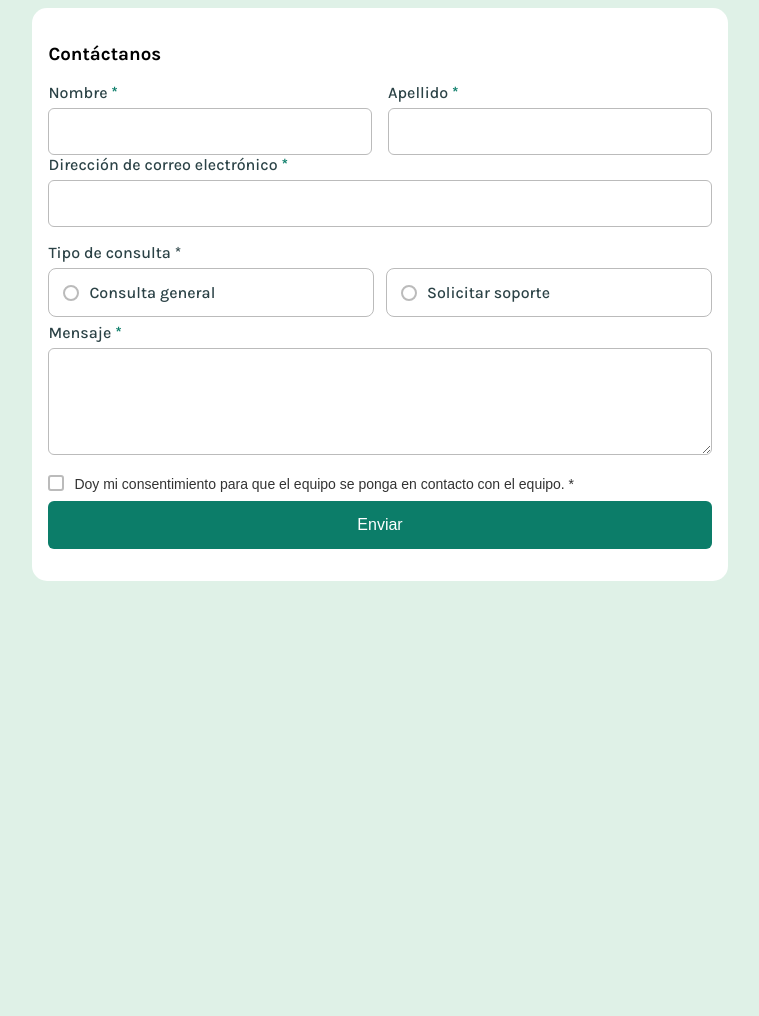
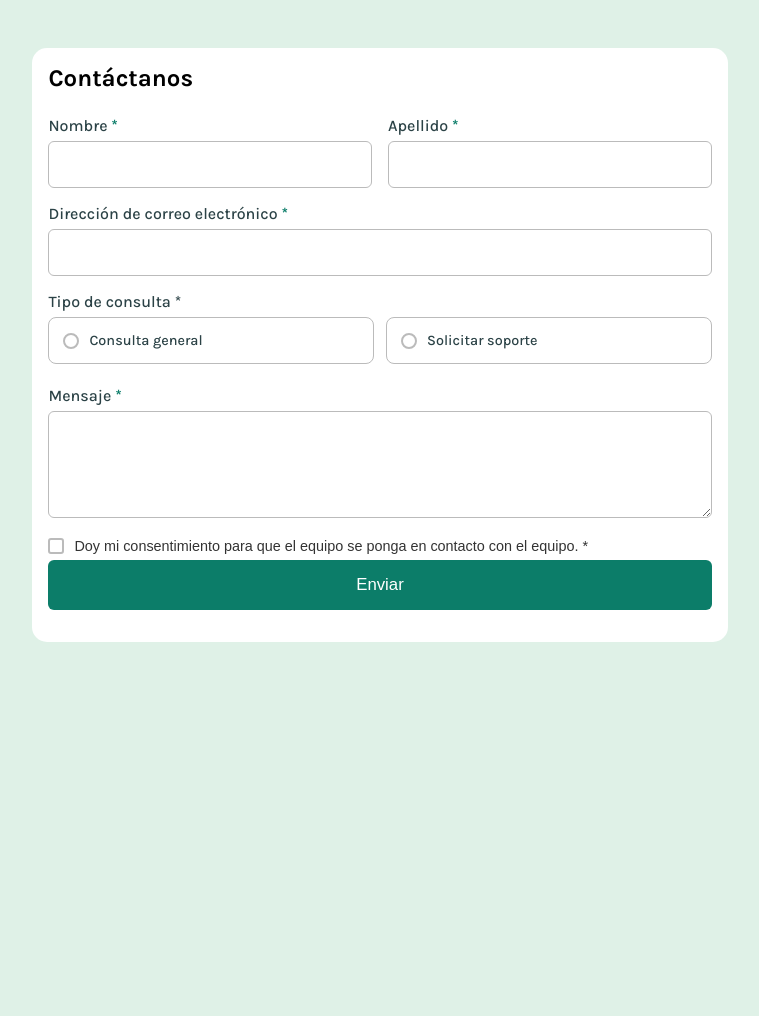
Before and after one commit to LIX1313/Programacion_Web_del_Lado_del_Servidor, a PHP site: page / in a window 1280 px wide. Shown: the whole page, without its empty margins (260-1019 px from the left). Before the commit the page ends 581 px from the top, so only its background shows below. Run offline with PHP 8.4, Linux system fonts and the light colour scheme.

Commit message:
Update styles.css

```diff
--- a/Unidad_1/styles.css
+++ b/Unidad_1/styles.css
@@ -39,14 +39,22 @@ body {
 
 .contenido {
     width: 100%;
-    height: 100vh;
+    height: 120vh;
     display: block;
     margin: auto;
+    box-sizing: border-box;
 }
 
 .titulo {
     width: 100%;
+    height: min-content;
 }
+
+.titulo h3 {
+    font-size: 1.5rem;
+    margin-top: 0;
+}
+
 
 .titulo_mostrar {
     width: 100%;
@@ -142,7 +147,7 @@ textarea.error {
 
 .formulario {
     width: 55%;
-    margin: auto;
+    margin: 3rem auto;
     background-color: var(--neutral-white);
     padding: 1rem;
     display: block;
@@ -157,13 +162,26 @@ textarea.error {
 
 /* Estilos de inputs */
 
-input:not([type="radio"]):not([type="checkbox"]) {
+input[type="text"],
+input[type="email"] {
     width: 100%;
     padding: 15px;
     border: 1px solid #bbb;
     border-radius: 6px;
     box-sizing: border-box;
     color: var(--neutral-grey-darker);
+}
+
+input[type="text"]:hover:not(:invalid),
+input[type="email"]:hover:not(:invalid),
+textarea:hover:not(:invalid) {
+    border-color: var(--primary-medium);
+}
+
+input[type="text"]::after,
+input[type="email"]::after {
+    outline: none;
+    border-color: var(--primary-medium);
 }
 
 textarea {
@@ -206,6 +219,7 @@ label {
     display: flex;
     gap: 12px;
     flex-wrap: wrap;
+    margin-bottom: 1rem;
     /* permite salto de línea */
 }
 
@@ -217,6 +231,7 @@ label {
     display: flex;
     align-items: center;
     gap: 10px;
+    font-size: 0.8rem;
     cursor: pointer;
     transition: border-color 0.2s;
 }
@@ -280,8 +294,11 @@ label {
     gap: 10px;
     cursor: pointer;
     font-family: Arial, sans-serif;
-    font-size: 14px;
     color: #333;
+}
+
+.checkbox .texto {
+    font-size: 0.85rem;
 }
 
 /* Ocultar checkbox real */
@@ -312,7 +329,7 @@ label {
 }
 
 /* Texto largo */
-.texto {
+.campo_unico .texto {
     line-height: 1.4;
 }
 
@@ -324,7 +341,7 @@ button {
     color: white;
     border: none;
     border-radius: 6px;
-    font-size: 16px;
+    font-size: 1rem;
     cursor: pointer;
 }
 
@@ -384,9 +400,15 @@ table tbody tr:hover {
 @media (min-width: 1024px) {
 
     /* Estilos para laptop */
+
+    .formulario {
+        width: 55%;
+    }
+
     .campo_secundario {
         display: flex;
         width: 100%;
+        margin-bottom: 1rem;
     }
 
     .campo_uno,
@@ -402,13 +424,38 @@ table tbody tr:hover {
         display: flex;
     }
 
+    .opcion {
+        font-size: 0.9rem;
+    }
+
     .tarjetas,
     .tarjeta {
         display: none;
     }
+
+    .titulo h2 {
+        font-size: 1.75rem;
+        /* 28px */
+    }
+
+    .checkbox .texto {
+        font-size: 0.9rem;
+    }
+
+    button {
+        font-size: 1.05rem;
+    }
+
+    .campo_unico .texto {
+        font-size: 0.8rem;
+    }
 }
 
 @media (min-width: 1440px) {
+
+    .formulario {
+        width: 55%;
+    }
 
     /* Estilos para escritorio */
     .campo_secundario {
```
Also changed, not shown: other parts of Unidad_1/styles.css (+58 -30 lines).
